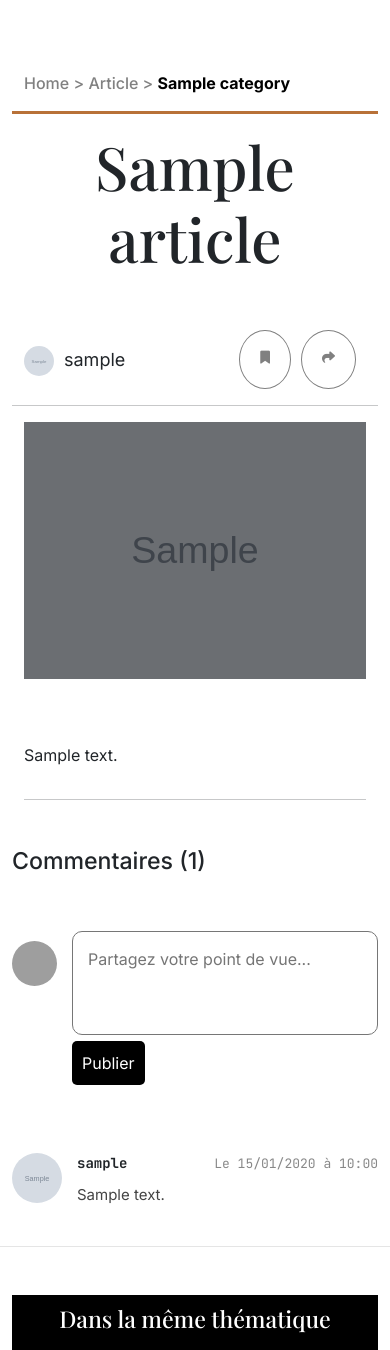
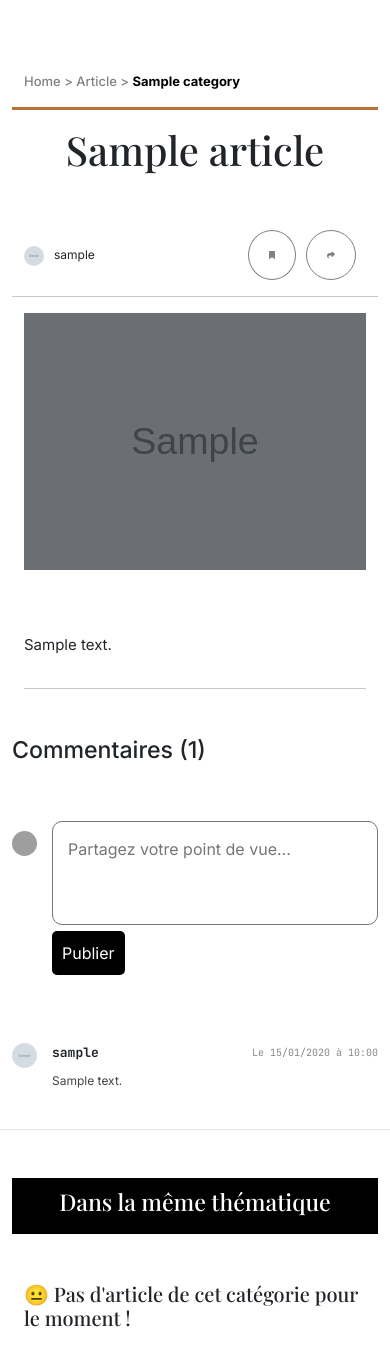
Before and after one commit to Brisco237/kama-blog, a Django app: a page that uses blog/templates/base.html in a window 390 px wide. Shown: the part 78-1428 px from the top of the page. Run offline with Django 5.2, Linux system fonts and the light colour scheme; tables that the repository leaves empty hold one stand-in row (values such as "Sample post"); grey boxes marked "Sample" are stand-in pictures; some libraries are stand-ins or nearby versions; some web fonts are replaced; grey boxes are pictures that could not be loaded.

Commit message:
Finish avec le design de article_detail

```diff
--- a/blog/static/css/articles/article_detail.css
+++ b/blog/static/css/articles/article_detail.css
@@ -113,13 +113,11 @@
     font-weight:bold;
     font-family: 'JetBrains Mono';
 }
-
 .time {
     color: #888;
     font-size: 13px;
     font-family: 'JetBrains Mono';
 }
-
 .comment-text {
     margin-top: 6px;
     color: #444;
@@ -156,13 +154,66 @@
     text-decoration: none;
 }
 
-@media only screen and (max-width: 768px) {
+@media only screen and (max-width:768px) {
     .detail-title h1{
         font-size:60px;
     }
 }
-@media screen and (max-width:375px) {
+@media screen and (max-width:375px){
     .detail-title h1{
         font-size:40px;
     }
 }
+@media screen and (max-width:425px) {
+    .category-section h6{
+        padding-right:10px;
+        font-size:13px;
+        color:gray;
+    }
+    .detail-title h1{
+        font-size:40px;
+    }
+    .author-detail .photo-name{
+        font-size:12px;
+    }
+    .author-detail .photo-name img{
+        height: 20px;
+        width:20px;
+        border-radius: 50%;
+        margin:0px 10px 0px 0px;
+    }
+    .author-detail .share-favoris i{
+        font-size:8px;
+        padding: 20px;
+        color: gray;
+    }
+    .commentaire-section img{
+        height:25px;
+        width: 25px;
+    }
+    .comment {
+        display: flex;
+        gap: 15px;
+        border-bottom: 1px solid #e5e5e5;
+    }
+    .avatar {
+        width:25px;
+        height:25px;
+    }
+    .comment-header {
+        font-size: 14px;
+    }
+    .username {
+        font-size:13px;
+    }
+    .time {
+        font-size:10px;
+    }
+    .comment-text {
+        font-size:12px;
+        line-height: 2;
+    }
+    .body-article{
+        font-size:15px;
+    }
+}
```
